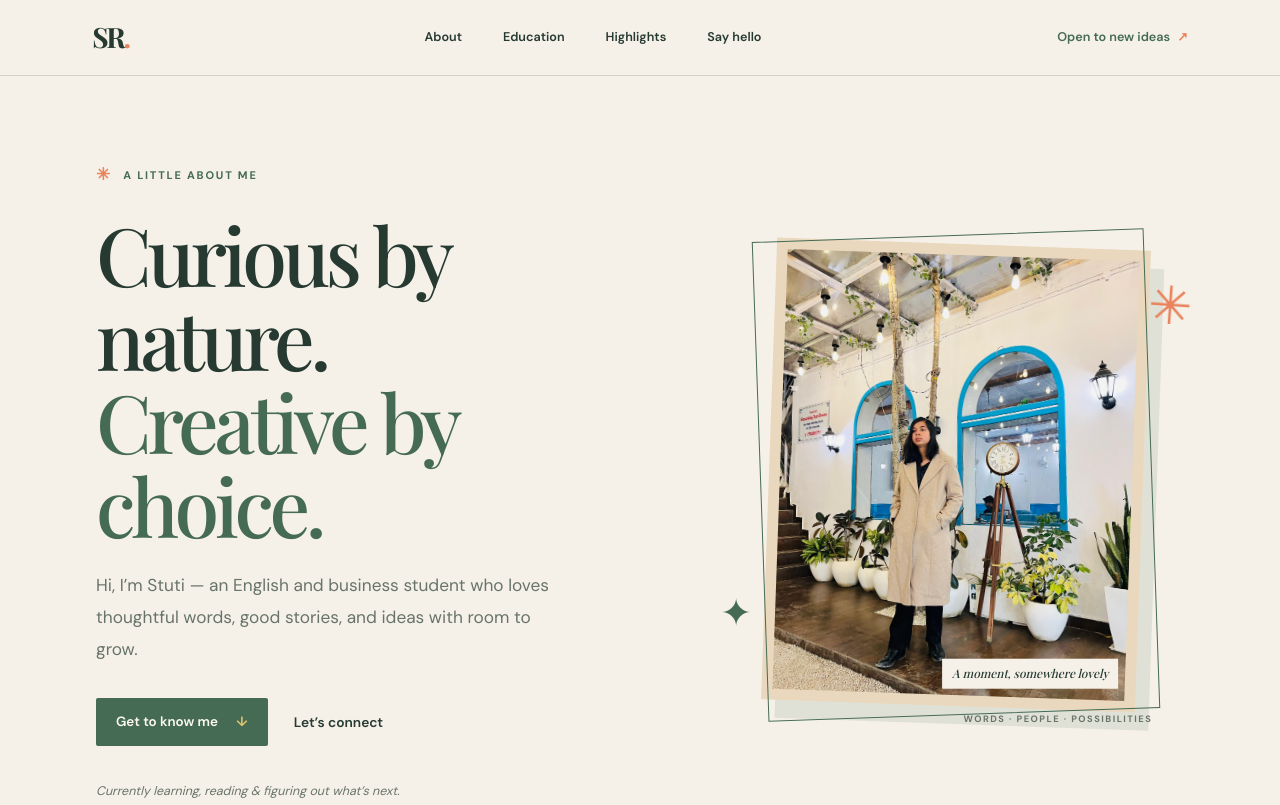
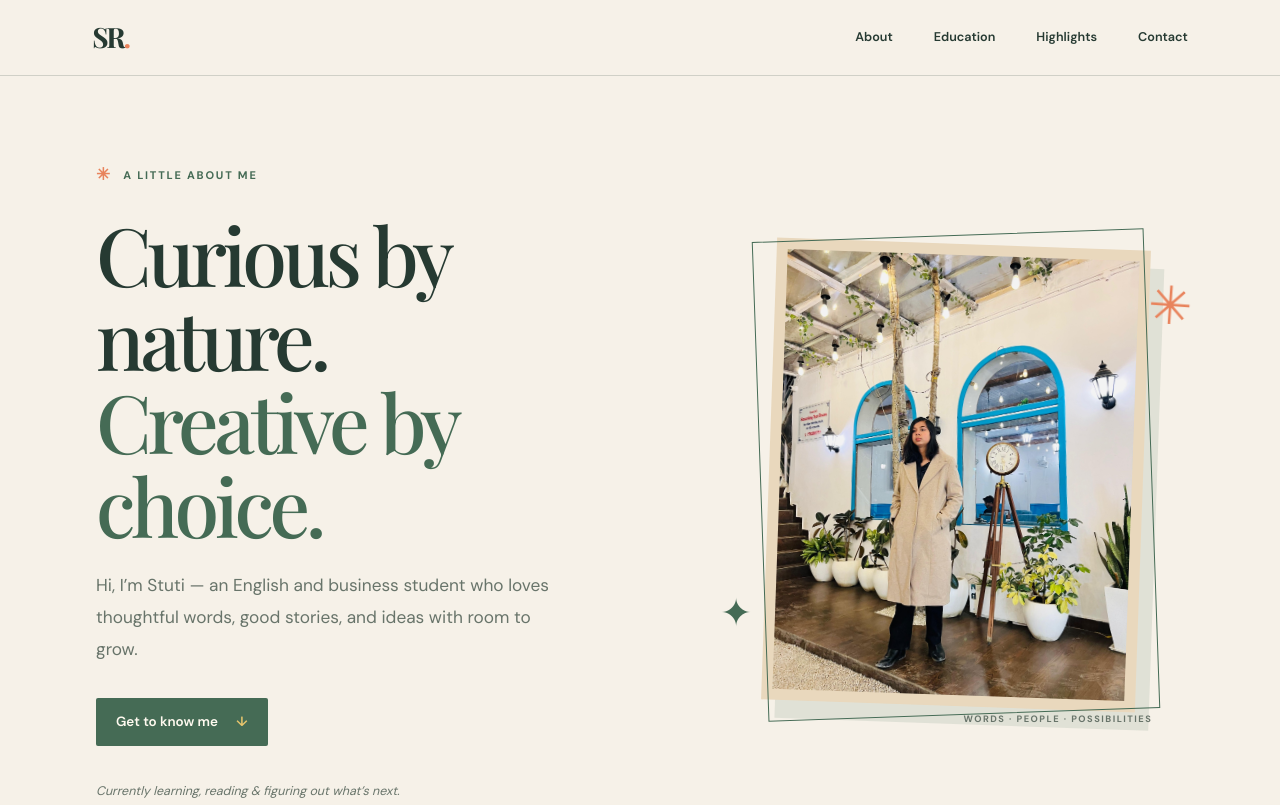
Before and after one commit to stutir012-cloud/resume-portfolio, a plain HTML site: page index.html in a window 1280 px wide. Shown: the top 805 px of the page. Drawn offline with nearby package versions, Linux system fonts and the light colour scheme; a web font is replaced by a local one.

Commit message:
Keep the uploaded profile photo and simplify the hero and contact sections by removing extra location-like copy and reach-out wording.

```diff
--- a/index.html
+++ b/index.html
@@ -18,9 +18,8 @@
       <a href="#about">About</a>
       <a href="#education">Education</a>
       <a href="#highlights">Highlights</a>
-      <a href="#contact">Say hello</a>
+      <a href="#contact">Contact</a>
     </nav>
-    <a class="header-note" href="mailto:stutir012@gmail.com">Open to new ideas <span>↗</span></a>
   </header>
 
   <main>
@@ -31,14 +30,12 @@
         <p class="intro">Hi, I’m Stuti — an English and business student who loves thoughtful words, good stories, and ideas with room to grow.</p>
         <div class="hero-links">
           <a class="button" href="#about">Get to know me <span>↓</span></a>
-          <a class="text-link" href="mailto:stutir012@gmail.com">Let’s connect</a>
         </div>
         <p class="little-note">Currently learning, reading &amp; figuring out what’s next.</p>
       </div>
       <div class="portrait-column">
         <div class="portrait-frame">
           <img src="photo.jpg" alt="Stuti Rai" class="portrait">
-          <span class="photo-tag">A moment, somewhere lovely</span>
         </div>
         <span class="orbit orbit-one" aria-hidden="true">✳</span>
         <span class="orbit orbit-two" aria-hidden="true">✦</span>
@@ -98,11 +95,10 @@
     </section>
 
     <section class="contact section-wrap" id="contact">
-      <div class="section-label"><span>04</span> YOUR TURN</div>
+      <div class="section-label"><span>04</span> CONTACT</div>
       <div class="contact-layout">
         <div>
-          <h2>Have a good<br><em>idea to share?</em></h2>
-          <p>I’d love to hear from you.</p>
+          <h2>Get in<br><em>touch.</em></h2>
         </div>
         <div class="contact-links">
           <a href="mailto:stutir012@gmail.com"><span>Email</span>stutir012@gmail.com</a>
```
